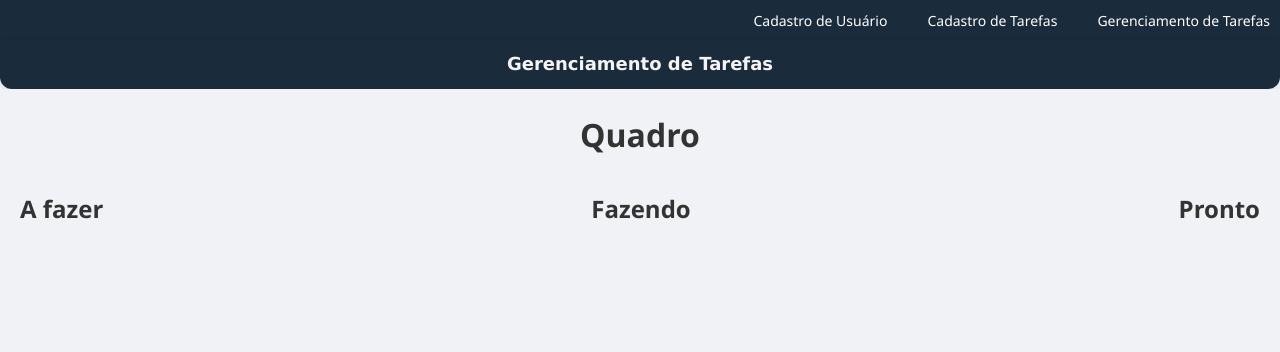
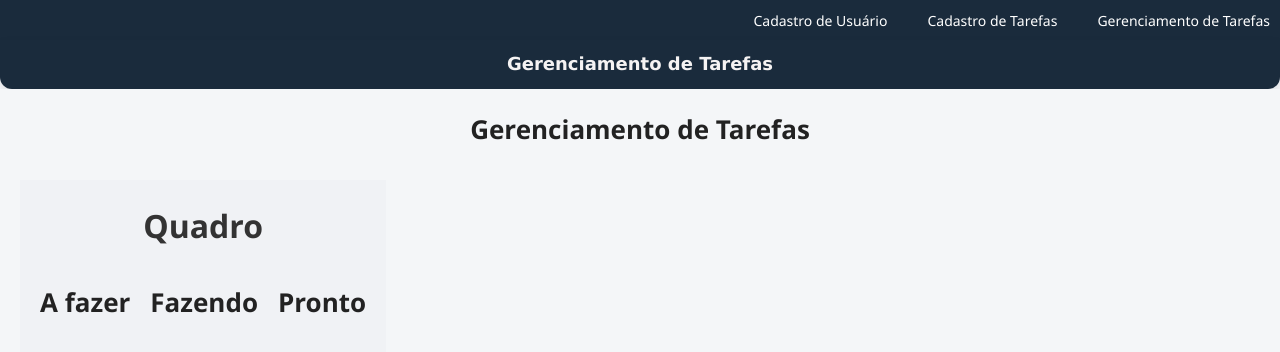
Before and after one commit to yasmim-martins-IT/frontSaep, a React (Vite) app in the folder kanban/: page / in a window 1280 px wide. Shown: the top 352 px of the page. Built offline with nearby package versions, Linux system fonts and the light colour scheme; no server answers.

Commit message:
adicionando a barra de navegação e a rota do gerecamento de tarefa

```diff
--- a/kanban/src/Paginas/GerenciamentoTarefas.jsx
+++ b/kanban/src/Paginas/GerenciamentoTarefas.jsx
@@ -1,6 +1,6 @@
 // src/pages/GerenciarTarefas.jsx
 import React, { useEffect, useState } from "react";
-import { Quadro } from "../components/Quadro";
+import { Quadro } from "../Componentes/Quadro";
 import axios from "axios";
 import "./GerenciarTarefas.css";
 
--- a/kanban/src/Rotas/Rotas.jsx
+++ b/kanban/src/Rotas/Rotas.jsx
@@ -3,13 +3,14 @@ import CadUsuario from '../Paginas/CadUsuario';
 import { CadastroTarefa } from '../Paginas/CadTarefa';
 import { Quadro } from '../Componentes/Quadro';
 import { Inicial } from '../Paginas/Inicial';
+import { GerenciarTarefas } from '../Paginas/GerenciamentoTarefas';
 
 
 export function Rotas(){
     return(
         <Routes>
             <Route path='/' element={<Inicial/>}>
-                <Route index element={<Quadro/>}/>
+                <Route index element={<GerenciarTarefas/>}/>
                 <Route path='cadUsuario' element={<CadUsuario/>}/>
                 <Route path="cadTarefa" element={<CadastroTarefa />} />
 
```
